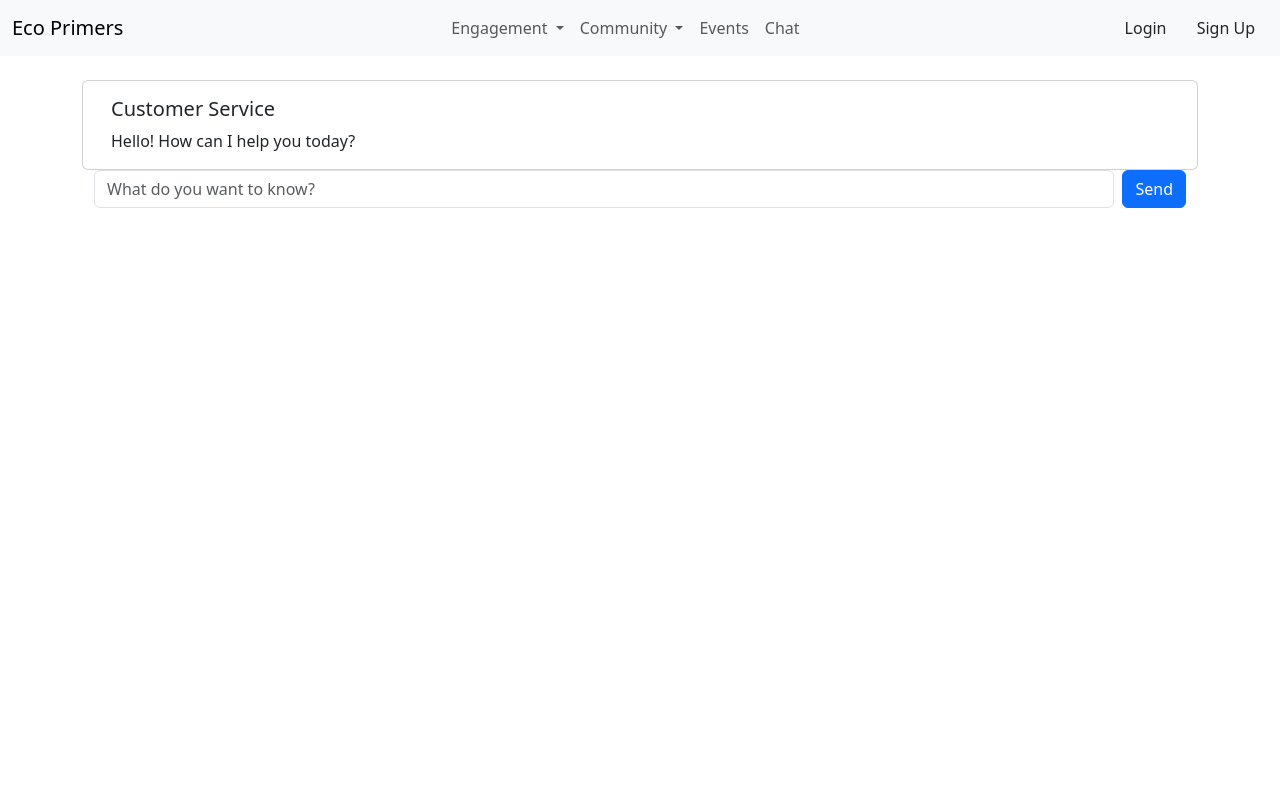
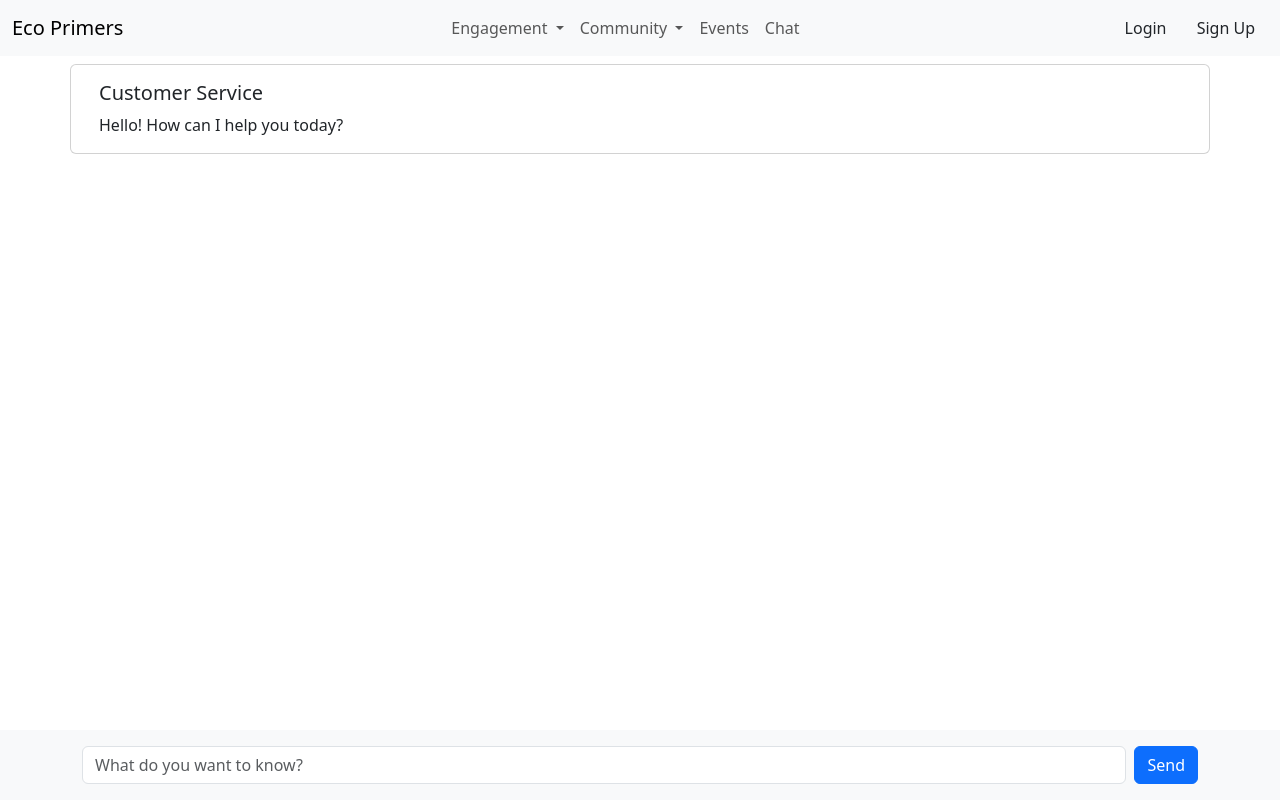
Before and after one commit to dentolos19/ecoprimers, a Flask app: page /chat in a window 1280 px wide. Run offline with Flask 3, Linux system fonts and the light colour scheme; some libraries are stand-ins or nearby versions.

Commit message:
Updated chat UI

```diff
--- a/src/static/css/chat.css
+++ b/src/static/css/chat.css
@@ -1,24 +1,6 @@
-main {
-  display: flex;
-  flex-direction: column;
-}
-
 #messages {
-  display: flex;
-  flex-grow: 1;
-  flex-direction: column;
-  gap: 8px;
   overflow: auto;
   scroll-behavior: smooth;
-}
-
-#form {
-  display: flex;
-  gap: 8px;
-}
-
-#form input {
-  flex-grow: 1;
 }
 
 .card-text :last-child {
--- a/src/static/js/chat.js
+++ b/src/static/js/chat.js
@@ -13,8 +13,8 @@ const messages = [
 
 function createMessageElement(name, content) {
   const card = document.createElement("div");
+  card.classList.add("container");
   card.classList.add("card");
-  card.classList.add("container");
 
   const cardBody = document.createElement("div");
   cardBody.classList.add("card-body");
--- a/src/templates/chat.html
+++ b/src/templates/chat.html
@@ -9,13 +9,15 @@
 {% endblock %}
 
 {% block body %}
-<main class="container my-4">
-  <div id="messages">
+<div class="h-100 d-flex flex-column">
+  <div id="messages" class="py-2 d-flex flex-fill flex-column gap-2">
     <!-- To be added by JavaScript -->
   </div>
-  <form id="form" class="container">
-    <input class="form-control" type="text" name="content" placeholder="What do you want to know?">
-    <button class="btn btn-primary" type="submit">Send</button>
-  </form>
-</main>
+  <div class="py-3 bg-body-tertiary">
+    <form id="form" class="container d-flex gap-2">
+      <input class="form-control" type="text" name="content" placeholder="What do you want to know?">
+      <button class="btn btn-primary" type="submit">Send</button>
+    </form>
+  </div>
+</div>
 {% endblock %}
```
